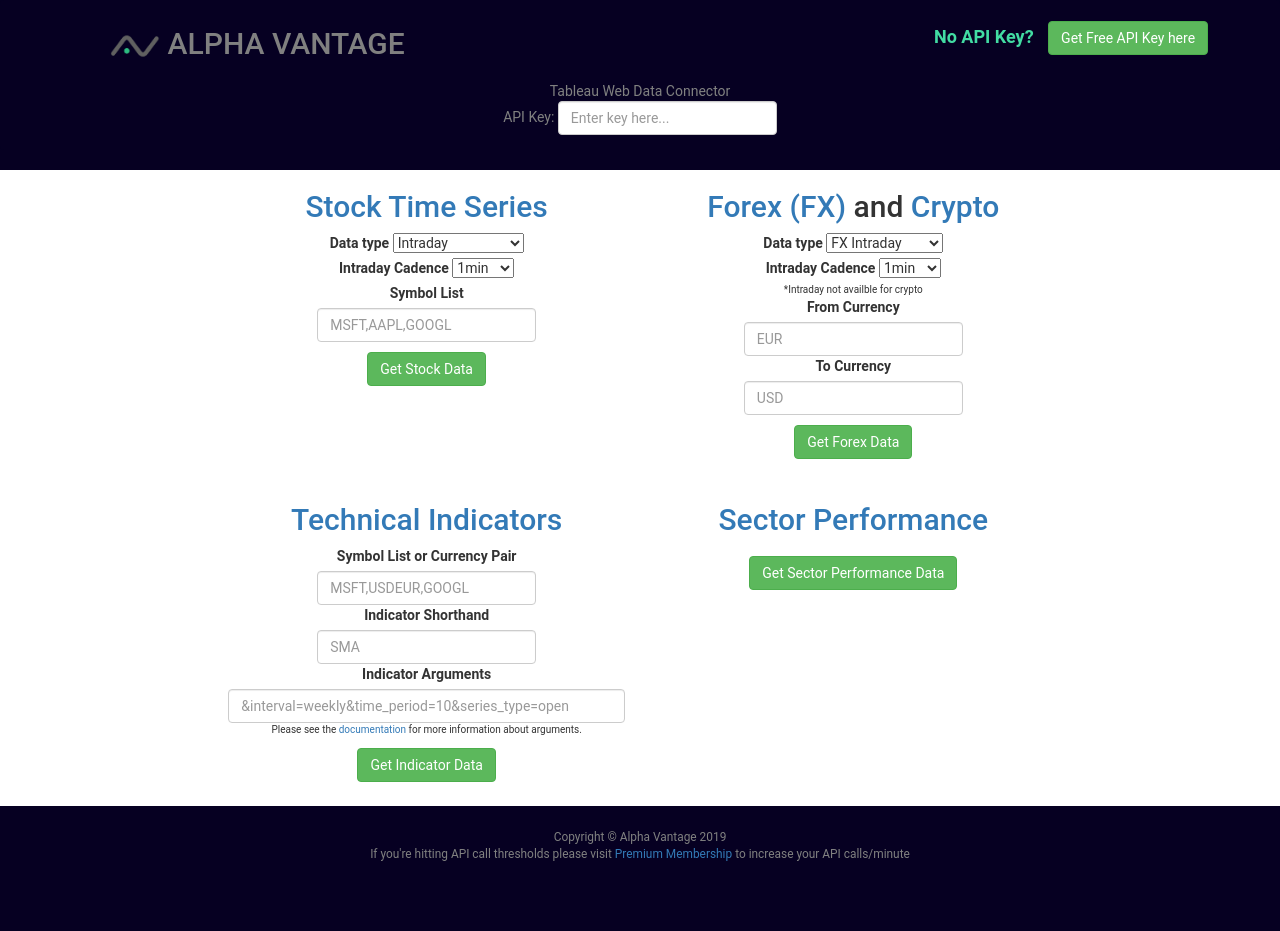
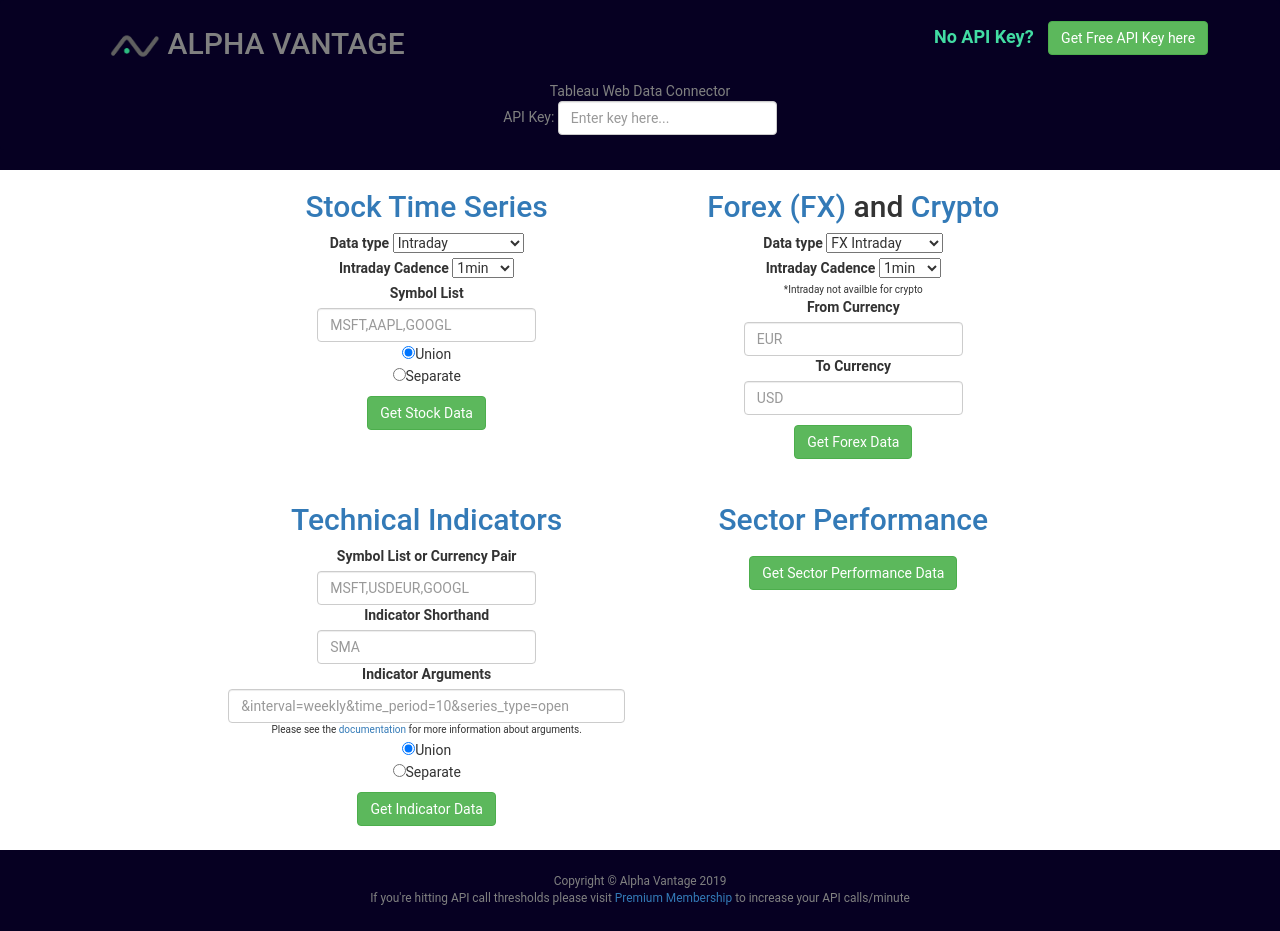
Before and after one commit to PatrickAlphaC/tableau_wdc, a Jekyll site: the page tableau_wdc.html, which Jekyll copies as it is, in a window 1280 px wide. Built offline with Jekyll 4.4.1, drawn with Linux system fonts in a browser that asks for light colours; before the commit the page ends 900 px from its top, so only the background shows below that; some of the changed lines change nothing that is shown.

Commit message:
working union for stocks

```diff
--- a/tableau_wdc.html
+++ b/tableau_wdc.html
@@ -105,6 +105,11 @@
                     <div class="form-inline">
                         <input type="text" class="form-control" id="symbol-list" placeholder="MSFT,AAPL,GOOGL">
                     </div>
+                    <div>
+                        <input type="radio" name="union-choice" value="union" checked="checked">Union<br>
+                        <input type="radio" name="union-choice" value="separate">Separate<br>
+                    </div>
+
                     <button type="button" id="stock-submit-btn" class="btn btn-success" style="margin: 10px;">Get Stock
                         Data</button>
                 </form>
@@ -191,6 +196,10 @@
                             href="https://www.alphavantage.co/documentation/" target="_blank">documentation</a> for
                         more information about arguments.
                     </div>
+                    <div>
+                        <input type="radio" name="union-choice-ti" value="union" checked="checked">Union<br>
+                        <input type="radio" name="union-choice-ti" value="separate">Separate<br>
+                    </div>
                     <button type="button" id="indicator-submit-btn" class="btn btn-success" style="margin: 10px;">Get
                         Indicator
                         Data</button>
--- a/tableau_wdc.js
+++ b/tableau_wdc.js
@@ -12,41 +12,25 @@
         switch (JSON.parse(tableau.connectionData).type) {
             case "stock-timeseries":
                 var symbol_list = query_data.symbol_list.split(",");
+                if (query_data.union_value != 'union') {
                     for (symbol in symbol_list) {
-                    var timeseries_columns = [{
-                        id: "symbol",
-                        alias: "symbol",
-                        dataType: tableau.dataTypeEnum.string
-                    }, {
-                        id: "timestamp",
-                        dataType: tableau.dataTypeEnum.datetime
-                    }, {
-                        id: "open",
-                        alias: "open",
-                        dataType: tableau.dataTypeEnum.float
-                    }, {
-                        id: "high",
-                        alias: "high",
-                        dataType: tableau.dataTypeEnum.float
-                    }, {
-                        id: "low",
-                        alias: "low",
-                        dataType: tableau.dataTypeEnum.float
-                    }, {
-                        id: "close",
-                        alias: "close",
-                        dataType: tableau.dataTypeEnum.float
-                    }, {
-                        id: "volume",
-                        alias: "volume",
-                        dataType: tableau.dataTypeEnum.float
-                    }];
+                        var timeseries_columns = get_stock_schema();
                         list_of_schemas.push({
                             id: symbol_list[symbol],
                             alias: "Timeseries for " + symbol_list[symbol],
                             columns: timeseries_columns,
                         })
                     }
+                }
+                else {
+                    var timeseries_columns = get_stock_schema();
+                    list_of_schemas.push({
+                        id: 'union_table',
+                        alias: "Timeseries for tickers",
+                        columns: timeseries_columns,
+                    })
+                }
+
                 break;
             case "forex":
                 var forex_columns = [{
@@ -226,15 +210,46 @@
     // Download the data
     myConnector.getData = function (table, doneCallback) {
         var query_data = JSON.parse(tableau.connectionData);
-        apicall = create_apicall(table.tableInfo, query_data);
+        if (query_data.union_value != 'union') {
+            var apicall = create_apicall(query_data, table.tableInfo.id);
             $.getJSON(apicall, function (resp) {
                 var tableData = [];
-            var index = 0;
                 // Could and should this code be refactored?.... Yes.... Yes it should be
-            var table_data = map_data_to_schema(query_data, resp, table.tableInfo, myConnector);
+                var table_data = map_data_to_schema(query_data, resp, table.tableInfo.id);
                 table.appendRows(table_data);
                 doneCallback();
             });
+        }
+        else {
+            var symbol_list = query_data.symbol_list.split(",");
+            var tasks = [];
+            // This does the asynchronization
+            $.each(symbol_list, function (index, symbol) {
+                var apicall = create_apicall(query_data, symbol);
+                var task = $.getJSON(apicall, function (resp) {
+                    var tableData = [];
+                    // Could and should this code be refactored?.... Yes.... Yes it should be
+                    var table_data = map_data_to_schema(query_data, resp, symbol);
+                    table.appendRows(table_data);
+                    doneCallback();
+                })
+                tasks.push(task);
+                $.when(tasks).then(function () {
+                    // do nothing
+                })
+            })
+            // for (symbol in symbol_list) {
+            //     var apicall = create_apicall(query_data, symbol_list[symbol]);
+            //     $.getJSON(apicall, function (resp) {
+            //         console.log(apicall);
+            //         var tableData = [];
+            //         // Could and should this code be refactored?.... Yes.... Yes it should be
+            //         var table_data = map_data_to_schema(query_data, resp, symbol_list[symbol]);
+            //         table.appendRows(table_data);
+            //         doneCallback();
+            //     });
+            // } &interval=weekly&time_period=10&series_type=open
+        }
     };
 
     tableau.registerConnector(myConnector);
@@ -248,6 +263,7 @@
                     type: "stock-timeseries",
                     function_key: $('#function-key').val().trim(),
                     cadence: $('#intraday-cadence').val().trim(),
+                    union_value: $('input[name=union-choice]:checked').val(),
                 };
                 var connection_name = query_data.symbol_list + " Time Series";
                 send_tableau(query_data, connection_name);
@@ -268,6 +284,7 @@
                     type: type,
                     function_key: $('#function-key-fx').val().trim(),
                     cadence: $('#intraday-cadence-fx').val().trim(),
+                    union_value: 'null',
                 };
                 var connection_name = query_data.from_currency + " " + query_data.to_currency;
                 send_tableau(query_data, connection_name);
@@ -283,6 +300,7 @@
                     api_key: $('#api-key').val().trim().replace(/\s/g, ''),
                     type: "technical-indicator",
                     symbol_list: $('#symbol-list-indicators').val().trim().replace(/\s/g, ''),
+                    union_value: $('input[name=union-choice-ti]:checked').val(),
                 };
                 var connection_name = query_data.function_key;
                 send_tableau(query_data, connection_name);
@@ -296,6 +314,7 @@
                     api_key: $('#api-key').val().trim().replace(/\s/g, ''),
                     type: "sector",
                     function_key: "SECTOR",
+                    union_value: 'null',
                 };
                 var connection_name = "Sector Performance";
                 send_tableau(query_data, connection_name);
@@ -309,7 +328,8 @@
                     custom_query: $('#custom-query').val().trim().replace(/\s/g, ''),
                     api_key: $('#api-key').val().trim().replace(/\s/g, ''),
                     type: "custom-query",
-                    function_key: "NULL",
+                    function_key: "null",
+                    union_value: 'null',
                 };
                 var connection_name = "Custom Query";
                 send_tableau(query_data, connection_name);
@@ -416,7 +436,7 @@
     });
 });
 
-function map_data_to_schema(query_data, resp, tableinfo) {
+function map_data_to_schema(query_data, resp, symbol_or_id) {
     var table_data = [];
     var index = 0;
     // Could and should this code be refactored?.... Yes.... Yes it should be
@@ -426,7 +446,7 @@
                 if (index == 1) {
                     for (timeseries in resp[data_metadata]) {
                         table_data.push({
-                            "symbol": tableinfo.id,
+                            "symbol": symbol_or_id,
                             "timestamp": timeseries,
                             "open": resp[data_metadata][timeseries]["1. open"],
                             "high": resp[data_metadata][timeseries]["2. high"],
@@ -492,13 +512,13 @@
                     // WHY CAN'T I DO THIS?? CUZ TABLEAU IS RUN ON OOOOLLLLLDDDD JAVASCRIPT
                     for (timeseries in resp[data_metadata]) {
                         // table_data.push({
-                        //     "symbol": tableinfo.id.split("_")[0],
+                        //     "symbol": symbol_or_id.split("_")[0],
                         //     "timestamp": timeseries,
                         //     [query_data.function_key]: resp[data_metadata][timeseries][query_data.function_key],
                         //     "arguments": query_data.indicator_arguments,
                         // });
                         var putin = {};
-                        putin["symbol"] = tableinfo.id.split("_")[0];
+                        putin["symbol"] = symbol_or_id.split("_")[0];
                         putin["timestamp"] = timeseries;
                         putin[query_data.function_key] = resp[data_metadata][timeseries][query_data.function_key];
                         putin["arguments"] = query_data.indicator_arguments;
@@ -541,7 +561,7 @@
     }
 }
 
-function create_apicall(tableInfo, query_data) {
+function create_apicall(query_data, symbol) {
     var baseurl = "https://www.alphavantage.co/query?function=";
     var cadence = "";
     if (query_data.function_key.indexOf("INTRADAY") !== -1) {
@@ -549,7 +569,7 @@
     }
     switch (query_data.type) {
         case "stock-timeseries":
-            return baseurl + query_data.function_key + "&symbol=" + tableInfo.id + cadence + "&apikey=" + query_data.api_key;
+            return baseurl + query_data.function_key + "&symbol=" + symbol + cadence + "&apikey=" + query_data.api_key;
             break;
         case "forex":
             var from_symbol = "&from_symbol=";
@@ -562,7 +582,7 @@
             return baseurl + query_data.function_key + from_symbol + query_data.from_currency + to_symbol + query_data.to_currency + cadence + "&apikey=" + query_data.api_key;
             break;
         case "technical-indicator":
-            return baseurl + query_data.function_key + "&symbol=" + tableInfo.id.split("_")[0] + query_data.indicator_arguments + "&apikey=" + query_data.api_key;
+            return baseurl + query_data.function_key + "&symbol=" + symbol + query_data.indicator_arguments + "&apikey=" + query_data.api_key;
             break;
         case "sector":
             return baseurl + query_data.function_key + "&apikey=" + query_data.api_key;
@@ -572,3 +592,34 @@
             break;
     }
 }
+
+function get_stock_schema() {
+    return [{
+        id: "symbol",
+        alias: "symbol",
+        dataType: tableau.dataTypeEnum.string
+    }, {
+        id: "timestamp",
+        dataType: tableau.dataTypeEnum.datetime
+    }, {
+        id: "open",
+        alias: "open",
+        dataType: tableau.dataTypeEnum.float
+    }, {
+        id: "high",
+        alias: "high",
+        dataType: tableau.dataTypeEnum.float
+    }, {
+        id: "low",
+        alias: "low",
+        dataType: tableau.dataTypeEnum.float
+    }, {
+        id: "close",
+        alias: "close",
+        dataType: tableau.dataTypeEnum.float
+    }, {
+        id: "volume",
+        alias: "volume",
+        dataType: tableau.dataTypeEnum.float
+    }];
+}
```
Lines whose indentation alone changed are shown as unchanged.
